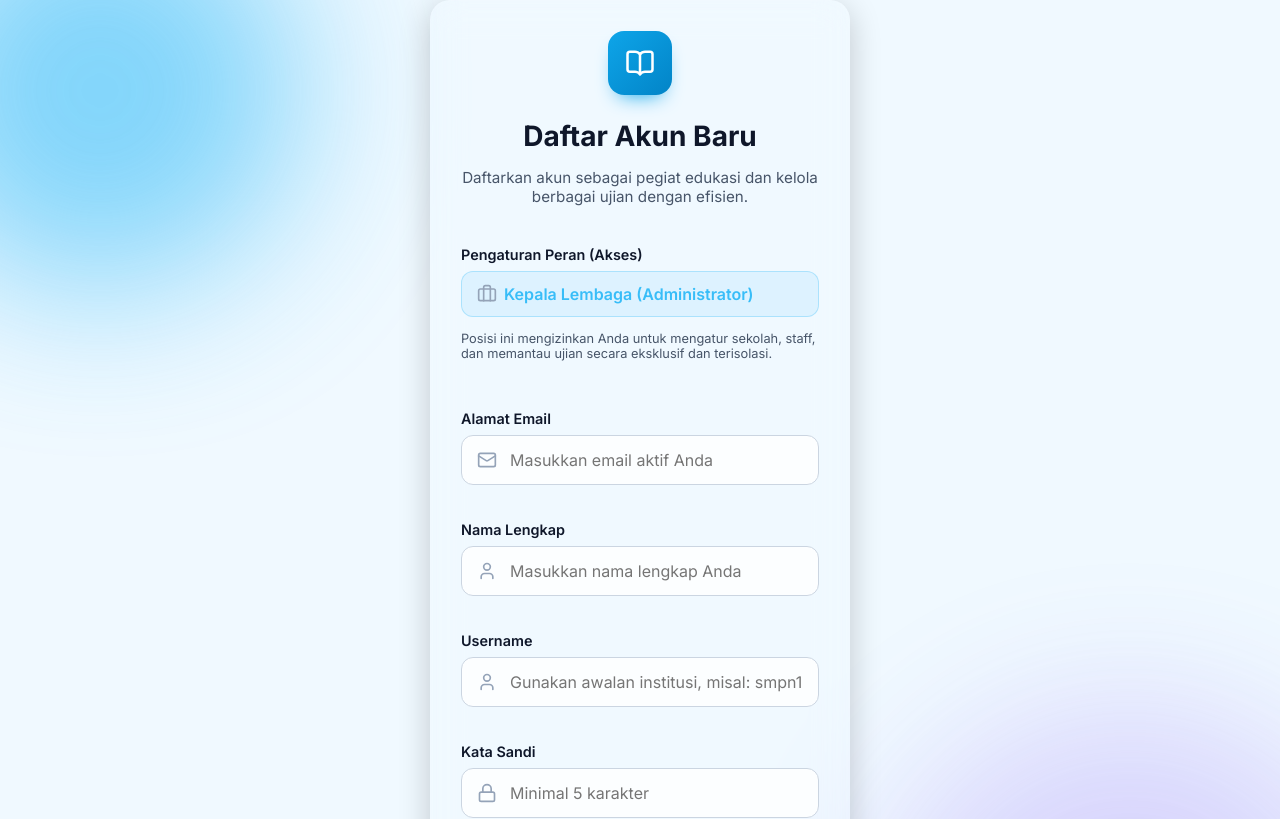
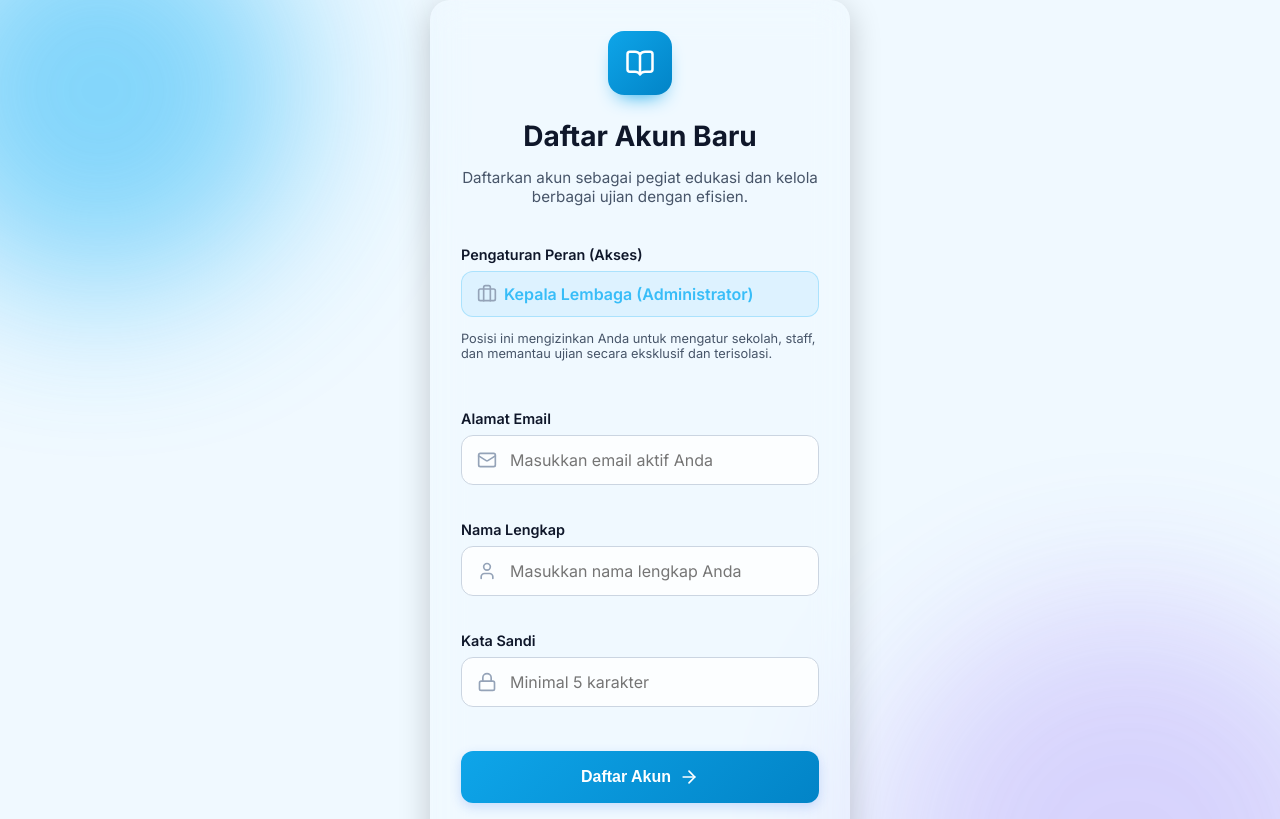
Before and after one commit to zenhkm/itest.my.id, a React (Vite) app: page /register in a window 1280 px wide. Shown: the top 819 px of the page. Built offline with nearby package versions, Linux system fonts and the light colour scheme.

Commit message:
feat: implement user registration component and update build assets

```diff
--- a/src/components/Login.jsx
+++ b/src/components/Login.jsx
@@ -26,7 +26,7 @@ const Login = () => {
   const handleSubmit = async (e) => {
     e.preventDefault();
     if (!formData.username || !formData.password) {
-      toast.error('Mohon lengkapi NIS dan Kata Sandi Anda.');
+      toast.error('Mohon lengkapi identifier (Email/Username/NIS) dan Kata Sandi Anda.');
       return;
     }
 
@@ -74,14 +74,14 @@ const Login = () => {
 
         <form onSubmit={handleSubmit} className="login-form">
           <div className="input-group">
-            <label htmlFor="username">NIS / Username</label>
+            <label htmlFor="username">Email / Username / NIS</label>
             <div className="input-wrapper">
               <User className="input-icon" size={20} />
               <input
                 type="text"
                 id="username"
                 name="username"
-                placeholder="Masukkan NIS atau Username"
+                placeholder="Masukkan Email, Username Guru, atau NIS"
                 value={formData.username}
                 onChange={handleChange}
                 required
--- a/src/components/Register.jsx
+++ b/src/components/Register.jsx
@@ -13,7 +13,6 @@ const Register = () => {
   const [formData, setFormData] = useState({
     email: '',
     name: '',
-    username: '',
     password: '',
     role: 'admin' // Force as admin
   });
@@ -22,7 +21,7 @@ const Register = () => {
 
   const handleSubmit = async (e) => {
     e.preventDefault();
-    if (!formData.email || !formData.name || !formData.username || !formData.password) {
+    if (!formData.email || !formData.name || !formData.password) {
       toast.error('Mohon isi semua bidang yang diperlukan.');
       return;
     }
@@ -117,19 +116,6 @@ const Register = () => {
             </div>
           </div>
 
-          <div className="input-group" style={{ marginTop: '16px' }}>
-            <label>Username</label>
-            <div className="input-wrapper">
-              <User size={20} className="input-icon" />
-              <input
-                type="text"
-                placeholder="Gunakan awalan institusi, misal: smpn1_budi"
-                value={formData.username}
-                onChange={(e) => setFormData({...formData, username: e.target.value})}
-                required
-              />
-            </div>
-          </div>
 
           <div className="input-group" style={{ marginTop: '16px' }}>
             <label>Kata Sandi</label>
--- a/src/context/AppContext.jsx
+++ b/src/context/AppContext.jsx
@@ -883,10 +883,10 @@ export const AppProvider = ({ children }) => {
       password: newUserData.password,
       options: {
         data: {
-          username: newUserData.username.toLowerCase(),
+          username: newUserData.email.toLowerCase(),
           name: newUserData.name,
           role: 'admin',
-          admin_id: newUserData.username.toLowerCase(),
+          admin_id: newUserData.email.toLowerCase(),
           status: 'Aktif'
         }
       }
@@ -897,7 +897,7 @@ export const AppProvider = ({ children }) => {
       toast.error(`Pendaftaran gagal: ${error.message}`, { id: loadingToast });
       return false;
     } else {
-      toast.success('Pendaftaran Sukses! Silakan cek kotak masuk Email Anda untuk mengonfirmasi akun.', { id: loadingToast, duration: 6000 });
+      toast.success('Pendaftaran Sukses! Silakan cek kotak masuk atau folder spam Email Anda untuk memverifikasi akun.', { id: loadingToast, duration: 6000 });
       // Perhatikan: Data ini tidak dimasukkan ke tabel 'users' sebelum terkonfirmasi.
       return true;
     }
```
Also changed, not shown: 5 other files (tests, documents, lock files or other folders).
